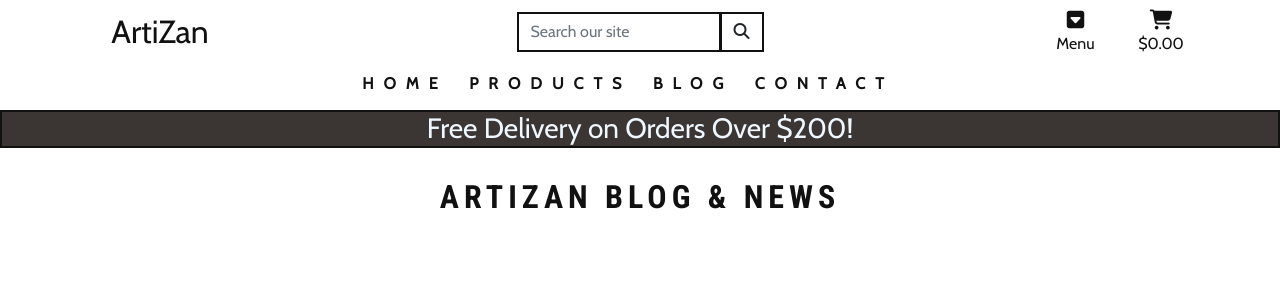
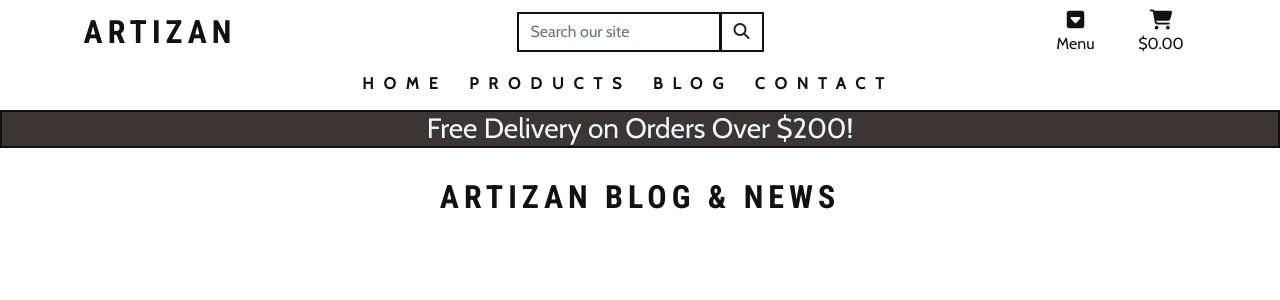
Before and after one commit to Birrellc/Project__artiZan-ms4, a Django app: page /blog/ in a window 1280 px wide. Shown: the top 300 px of the page. Run offline with Django 3.2, Linux system fonts and the light colour scheme; data that the repository does not hold is empty; some libraries are stand-ins or nearby versions.

Commit message:
Fix: fixed typo in css class

```diff
--- a/templates/includes/navbar.html
+++ b/templates/includes/navbar.html
@@ -3,7 +3,7 @@
 <nav id="topnav" class="row bg-white d-none d-lg-flex">
     <div class="col-12 col-lg-3 my-auto text-center">
         <a href="{% url 'home' %}" class="nav-link main-logo-link">
-            <h2 class="main-header my-0">ArtiZan</h2>
+            <h2 class="header-text my-0">Artizan</h2>
         </a>
     </div>
 
```
